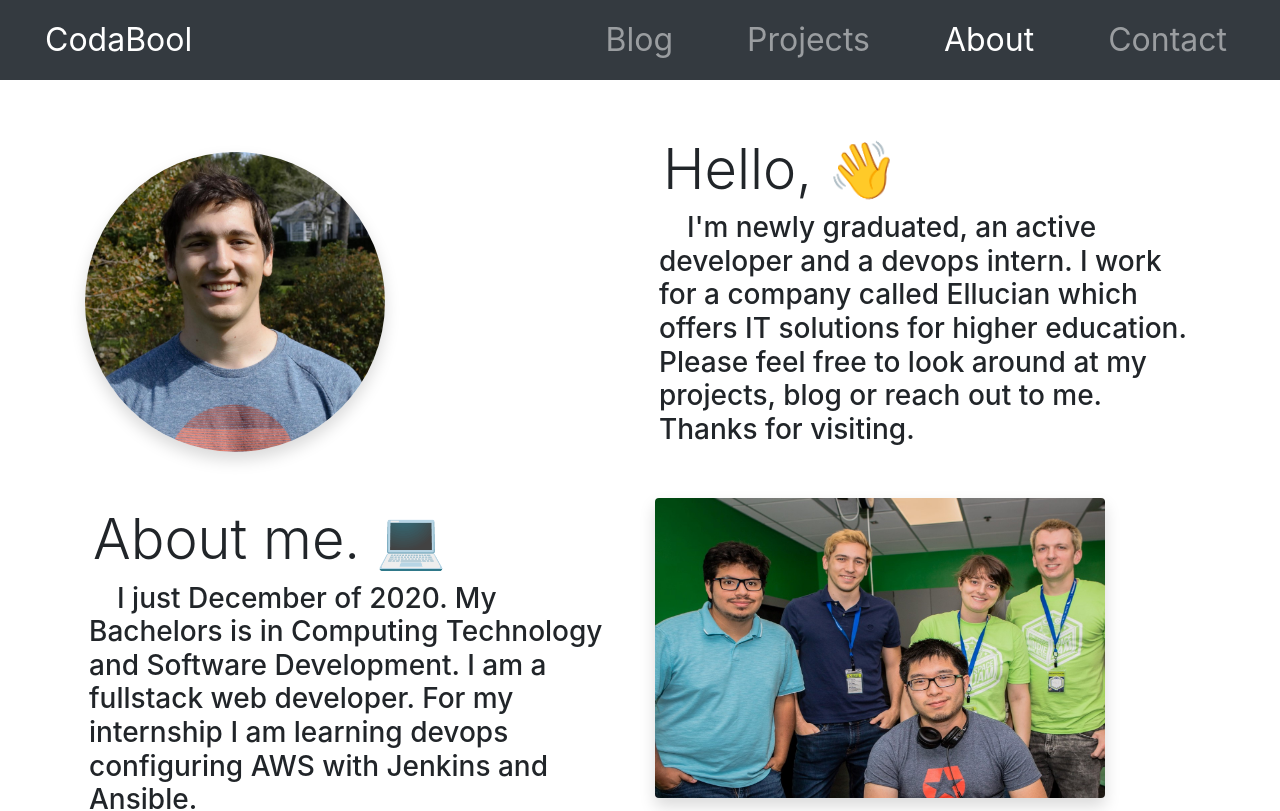
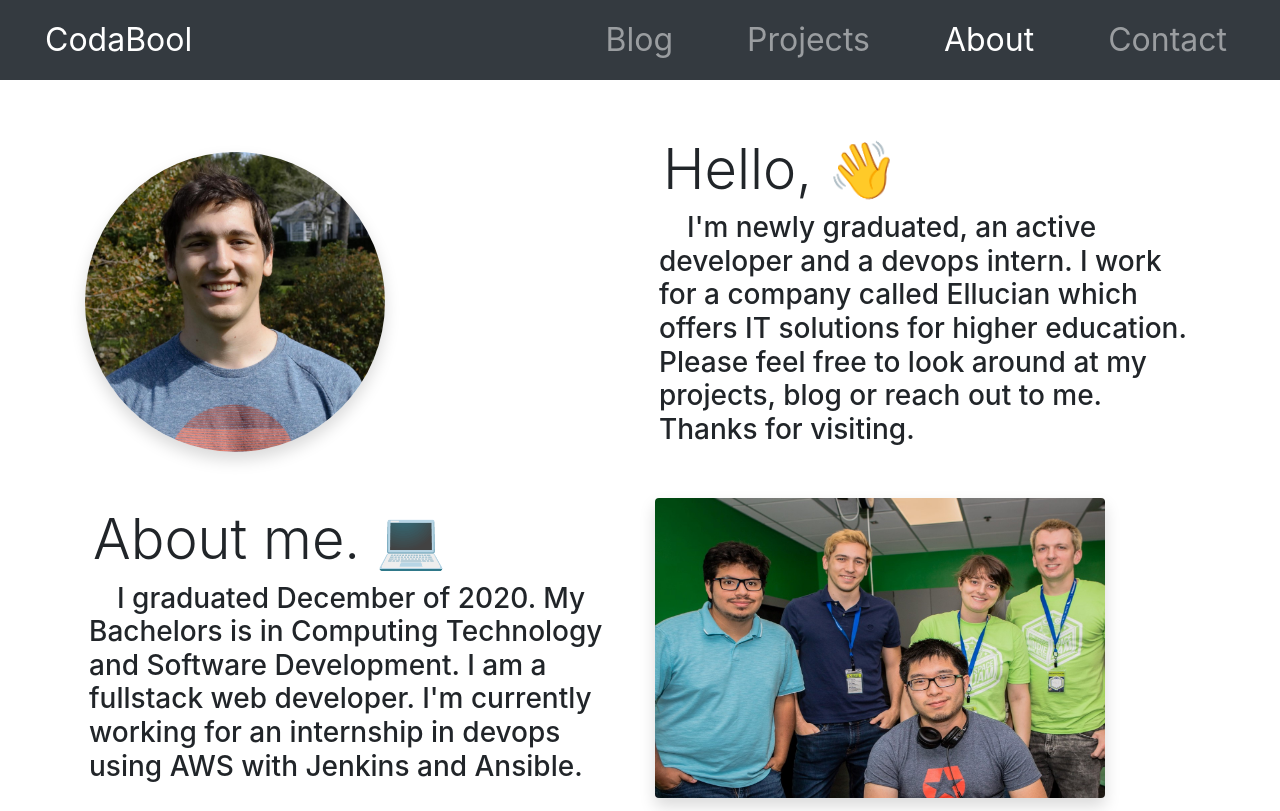
Before and after one commit to CodaBool/CodaBool.com-legacy, a Next.js app: page /about in a window 1280 px wide. Shown: the top 811 px of the page. Built offline with nearby package versions, Linux system fonts and the light colour scheme.

Commit message:
missed a word in about.js

```diff
--- a/pages/about.js
+++ b/pages/about.js
@@ -32,7 +32,7 @@ export default function About() {
             <h1 className="display-4 m-2">About me. 💻</h1>
           </Fade>
           <Fade delay={3000}>
-            <h3 className="m-1">&emsp;I just December of 2020. My Bachelors is in Computing Technology and Software Development. I am a fullstack web developer. For my internship I am learning devops configuring AWS with Jenkins and Ansible. </h3>
+            <h3 className="m-1">&emsp;I graduated December of 2020. My Bachelors is in Computing Technology and Software Development. I am a fullstack web developer. I'm currently working for an internship in devops using AWS with Jenkins and Ansible.</h3>
           </Fade>
         </Col>
         <Col lg={6}>
```
